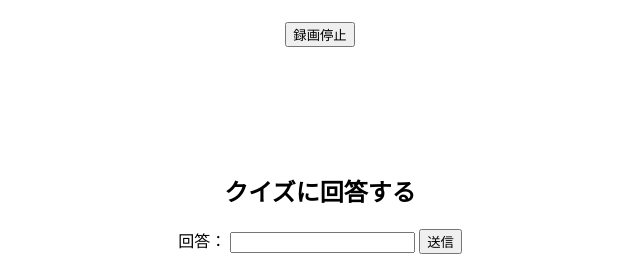
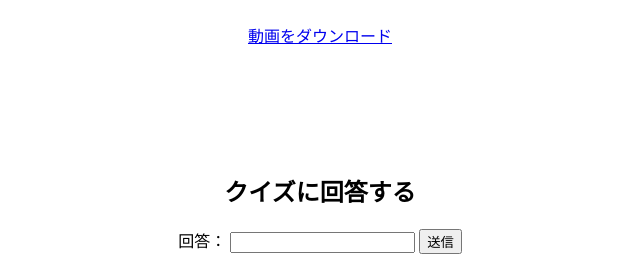
Before and after one commit to kaneko10/quiz_project, a Django app: page /quiz/quiz_movie/ in a window 1280 px wide. Shown: the part 727-989 px from the top of the page, without its empty margins (320-960 px from the left). Run offline with Django 4.2, Linux system fonts and the light colour scheme.

Commit message:
動画をダウンロードのリンクで、録画を停止してダウンロードする

```diff
--- a/quiz_app/templates/quiz/quiz_movie.html
+++ b/quiz_app/templates/quiz/quiz_movie.html
@@ -49,8 +49,7 @@
         <div id="image_area">
             <img src="/quiz/video_feed/" width="810" height="540"/>
         </div>
-        <button id="stop_recording">録画停止</button>
-        <a id="download_link" style="display: none;" download="video.mp4">動画をダウンロード</a>
+        <a href="/quiz/stop_recording/" download="video.mp4">動画をダウンロード</a>
     </div>
 
     <div id="playerContainer" style="display: none;">
@@ -335,30 +334,6 @@
             var data = JSON.stringify({ action: action, answer: answer });  // JSONデータとしてアクションと回答を送信
             xhr.send(data);
         }
-
-        // webcamera 録画機能
-        // 録画停止ボタンをクリックしたときの処理
-        document.getElementById("stop_recording").addEventListener("click", stopRecording);
-
-        function stopRecording() {
-            // 動画の停止要求を送信
-            fetch("/quiz/stop_recording/") // サーバーに録画停止の要求を送信
-                .then(response => {
-                    if (response.ok) {
-                        // ダウンロードリンクを表示
-                        document.getElementById("download_link").style.display = "block";
-
-                        // ダウンロードリンクの URL を設定
-                        document.getElementById("download_link").href = "/quiz/stop_recording/";
-                    } else {
-                        console.error("録画停止エラー:", response.statusText);
-                    }
-                })
-                .catch(error => {
-                    console.error("録画停止エラー:", error);
-                });
-        }
-
     </script>
 </body>
 </html>
```
